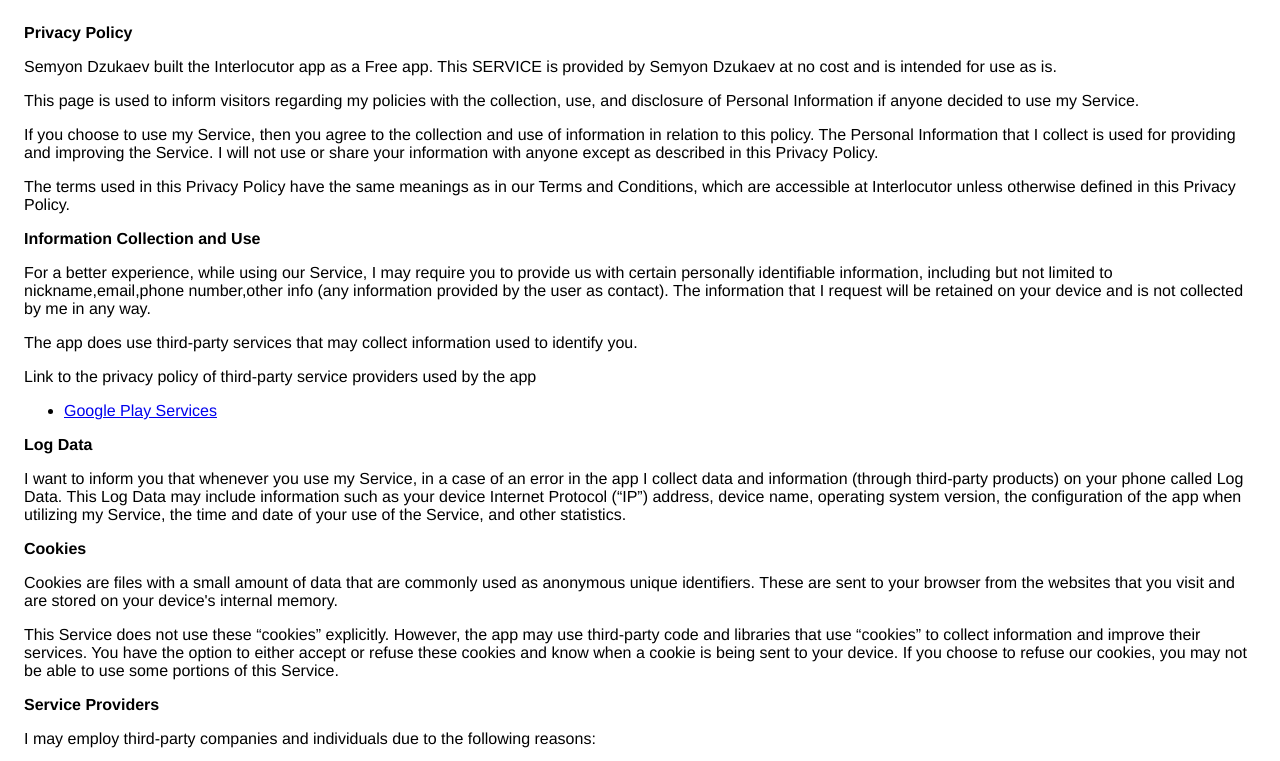
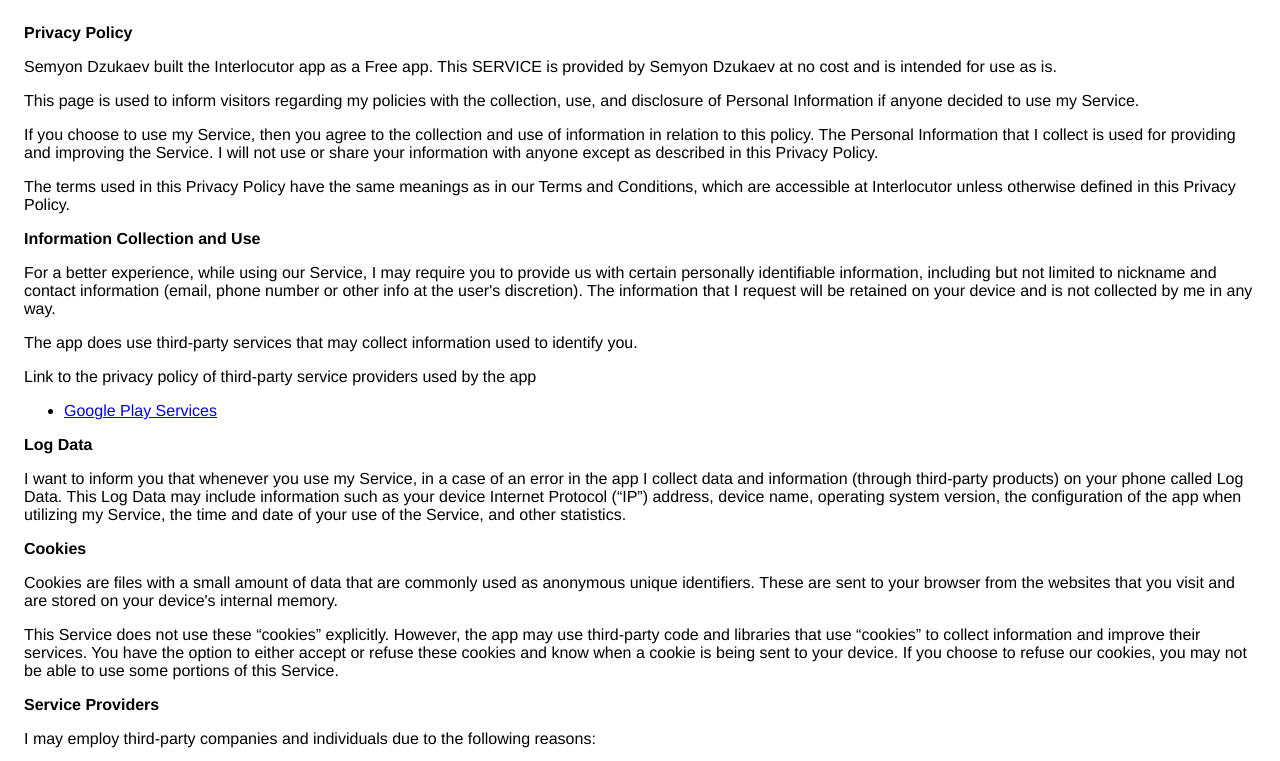
Before and after one commit to qubacy/qubacy.github.io, a plain HTML site: page interlocutor/privacy/index.html in a window 1280 px wide. Shown: the top 761 px of the page. Drawn offline with Linux system fonts and the light colour scheme.

Commit message:
Update index.html

```diff
--- a/interlocutor/privacy/index.html
+++ b/interlocutor/privacy/index.html
@@ -29,7 +29,7 @@
                 </p> <p><strong>Information Collection and Use</strong></p> <p>
                   For a better experience, while using our Service, I
                   may require you to provide us with certain personally
-                  identifiable information, including but not limited to nickname,email,phone number,other info (any information provided by the user as contact). The information that
+                  identifiable information, including but not limited to nickname and contact information (email, phone number or other info at the user's discretion). The information that
                   I request will be retained on your device and is not collected by me in any way.
                 </p> <div><p>
                     The app does use third-party services that may collect
```
